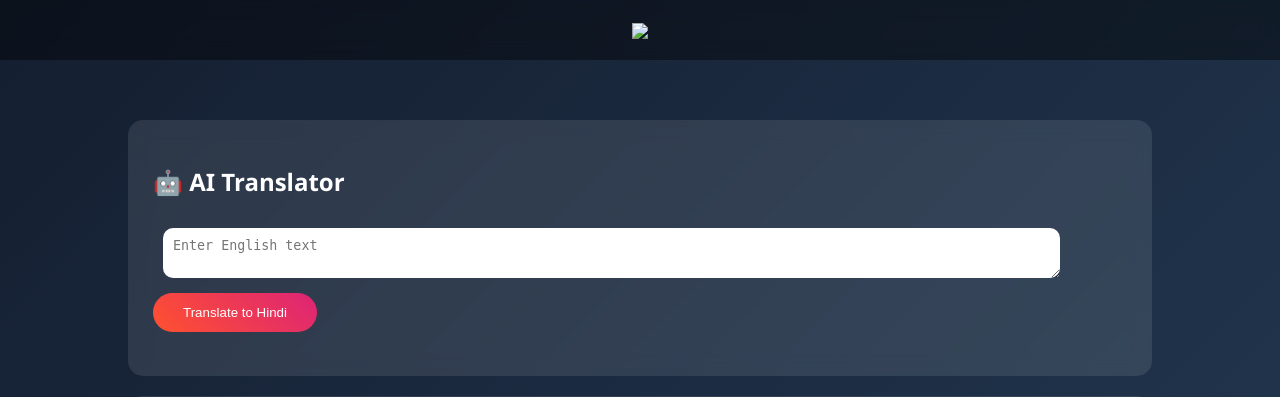
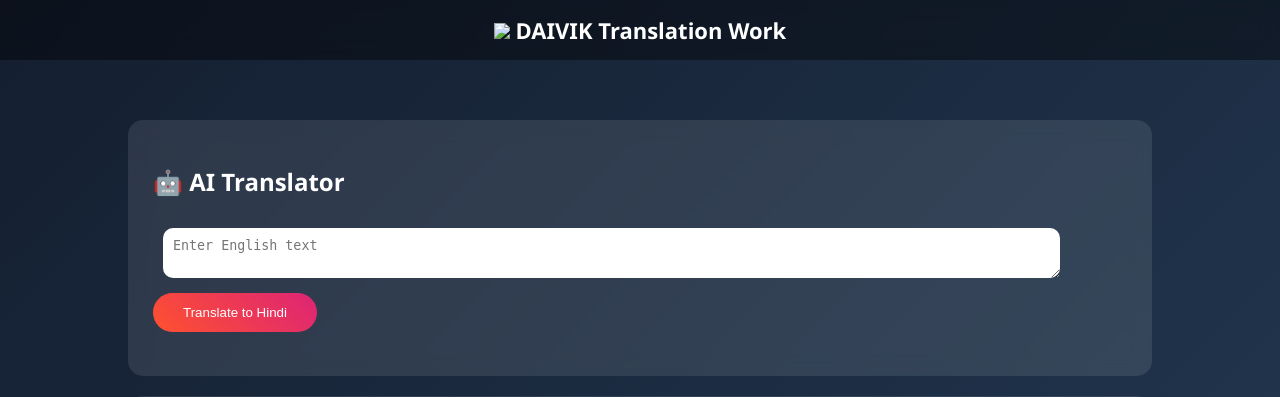
Before and after one commit to placementcellvvw/translator-website, a Flask app: page / in a window 1280 px wide. Shown: the top 397 px of the page. Run offline with Flask 3, Linux system fonts and the light colour scheme.

Commit message:
Add title to navbar in index.html

```diff
--- a/templates/index.html
+++ b/templates/index.html
@@ -89,6 +89,7 @@ footer {
 
 <div class="navbar">
 <img src="{{ url_for('static', filename='logo.png') }}" height="50">
+<span> DAIVIK Translation Work</span>
 </div>
 
 <div class="section">
```
